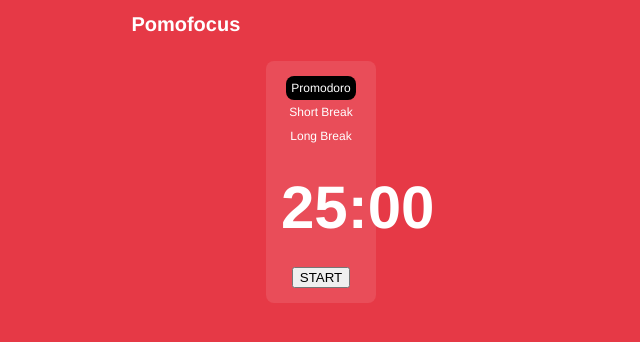
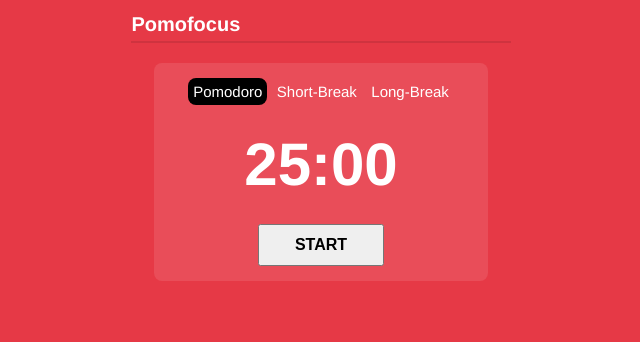
Before and after one commit to SanchitShiwakoty/pomodoro-project, a plain HTML site: page index.html in a window 1280 px wide. Shown: the whole page, without its empty margins (319-959 px from the left). Drawn offline with Linux system fonts and the light colour scheme.

Commit message:
added html and css

```diff
--- a/index.html
+++ b/index.html
@@ -1,6 +1,5 @@
 <!DOCTYPE html>
 <html lang="en">
-
 <head>
     <meta charset="UTF-8">
     <meta http-equiv="X-UA-Compatible" content="IE=edge">
@@ -8,41 +7,38 @@
     <title>Pomofocus</title>
     <link rel="stylesheet" href="style.css">
 </head>
-
 <body>
-
     <div class="timer-content">
         <header>
             <div class="header-title">Pomofocus</div>
         </header>
+
         <section class="timer-container">
             <div class="tab-list">
-                <div class="tab-item active">Promodoro</div>
-                <div class="tab-item">Short Break</div>
-                <div class="tab-item">Long Break</div>
+                <div class="tab-item active">Pomodoro</div>
+                <div class="tab-item ">Short-Break</div>
+                <div class="tab-item">Long-Break</div>
             </div>
+
             <div class="tab-content">
                 <div class="tab-item-content active" id="pomodoro-content">
-
                     <div class="time">25:00</div>
                     <button>START</button>
                 </div>
+
                 <div class="tab-item-content" id="shortbreak-content">
-
                     <div class="time">5:00</div>
                     <button>START</button>
                 </div>
+
                 <div class="tab-item-content" id="longbreak-content">
-
                     <div class="time">15:00</div>
                     <button>START</button>
                 </div>
-
-
             </div>
         </section>
     </div>
 
+
 </body>
-
 </html>
--- a/style.css
+++ b/style.css
@@ -1,57 +1,53 @@
-body {
+body{
     background-color: #e63946;
     font-family: 'Franklin Gothic Medium', 'Arial Narrow', Arial, sans-serif;
 }
 
-.timer-content {
+.timer-content{
+
     width: 30%;
     margin: 0 auto;
 }
-
 
 .header-title{
     color: white;
     font-size: 20px;
     font-weight: bold;
     font-family: 'Franklin Gothic Medium', 'Arial Narrow', Arial, sans-serif;
-
 }
-
 header{
     padding-top: 5px;
     padding-bottom: 5px;
-    border-bottom: 2px solid color rgba(0, 0, 0, 0.1);
+    border-bottom: 2px solid rgba(0, 0, 0, 0.1);
 }
 
 .timer-container{
-    background-color: rgba(255, 255, 255, 0.1);
+    background-color:  rgba(255,255, 255, 0.1);
     padding: 15px;
-    width: 80px;
+    width: 80%;
     margin: 20px auto;
     border-radius: 8px;
 }
 .tab-list{
     text-align: center;
 }
+.tab-item{
+    display: inline-block;
+    font-size: 15px;
+    color: white;
+    padding: 5px;
 
-.tab-item{
-display: inline-block;
-font-size: 12px;
-color: white;
-padding: 5px;
 }
-
-
-
-
 .tab-item.active{
-    background: black;
+    background-color: black;
     border-radius: 8px;
 }
 
 .tab-item-content{
     display: none;
     text-align: center;
+    /* not use padding cause button is an inline */
+
 }
 .tab-item-content.active{
     display: block;
@@ -65,7 +61,7 @@ padding: 5px;
     font-weight: bold;
 }
 
-buttom{
+button{
     padding: 10px 35px;
     font-size: 16px;
     font-weight: bold;
```
Also changed, not shown: script.js (added).
